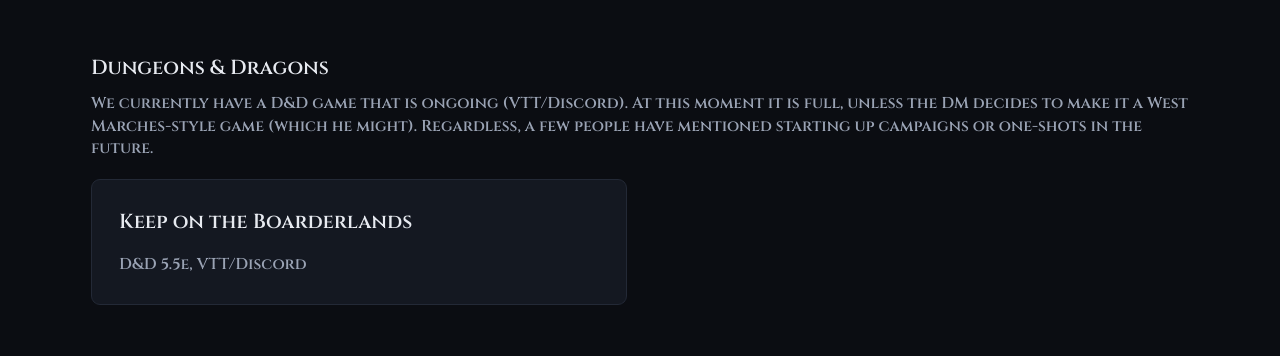
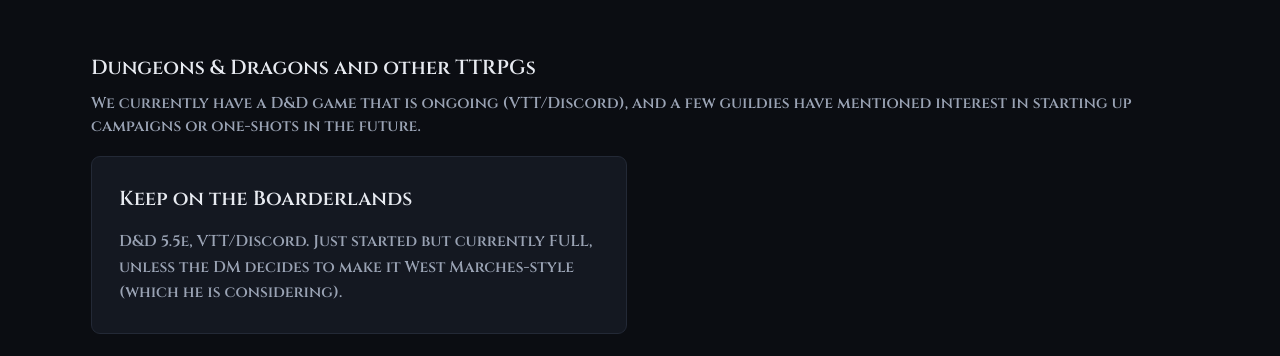
Before and after one commit to jarmbrust/mythica-games, a Next.js app in the folder frontend/: page /community in a window 1280 px wide. Shown: the part 838-1194 px from the top of the page. Built offline with nearby package versions, Linux system fonts and the light colour scheme; no server answers.

Commit message:
edits to community page

```diff
--- a/frontend/src/content/community.ts
+++ b/frontend/src/content/community.ts
@@ -76,14 +76,15 @@
     },
     {
       slug: 'tabletop',
-      heading: 'Dungeons & Dragons',
+      heading: 'Dungeons & Dragons and other TTRPGs',
       intro:
-        'We currently have a D&D game that is ongoing (VTT/Discord). At this moment it is full, unless the DM decides to make it a West Marches-style game (which he might). Regardless, a few people have mentioned starting up campaigns or one-shots in the future.',
+        'We currently have a D&D game that is ongoing (VTT/Discord), and a few guildies have mentioned interest in starting up campaigns or one-shots in the future.',
       entries: [
         {
           slug: 'dnd-campaign',
           name: 'Keep on the Boarderlands',
-          summary: 'D&D 5.5e, VTT/Discord',
+          summary:
+            'D&D 5.5e, VTT/Discord. Just started but currently FULL, unless the DM decides to make it West Marches-style (which he is considering).',
         },
       ],
     },
```
